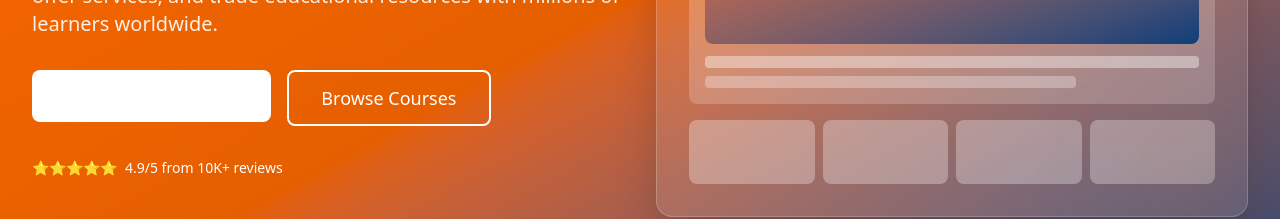
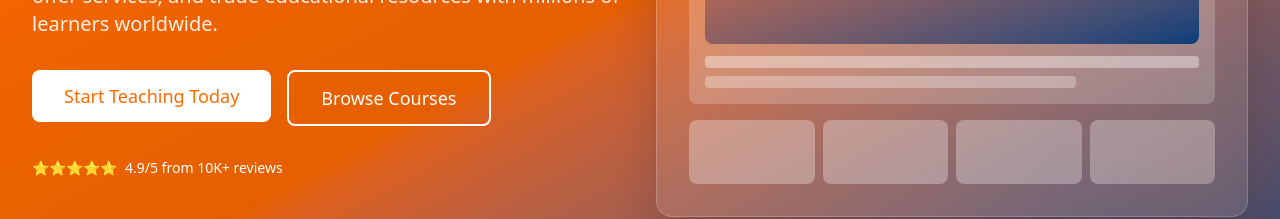
Before and after one commit to AnkitaD76/learnoverse, a React (Vite) app in the folder client/: page / in a window 1280 px wide. Shown: the part 421-640 px from the top of the page. Built offline with nearby package versions, Linux system fonts and the light colour scheme; no server answers.

Commit message:
fix: Update button text color to use !important for better visibility on Landing page

```diff
--- a/client/src/pages/Landing/page.jsx
+++ b/client/src/pages/Landing/page.jsx
@@ -91,7 +91,7 @@ const LandingPage = () => {
                 <Link to="/register">
                   <Button
                     size="lg"
-                    className="w-full bg-white text-[#FF6A00] hover:bg-gray-100 sm:w-auto"
+                    className="w-full bg-white !text-[#FF6A00] hover:bg-gray-100 sm:w-auto"
                   >
                     Start Teaching Today
                   </Button>
@@ -305,7 +305,7 @@ const LandingPage = () => {
             <Link to="/register">
               <Button
                 size="lg"
-                className="w-full bg-white text-[#FF6A00] hover:bg-gray-100 sm:w-auto"
+                className="w-full bg-white !text-[#FF6A00] hover:bg-gray-100 sm:w-auto"
               >
                 Get Started Free
               </Button>
```
